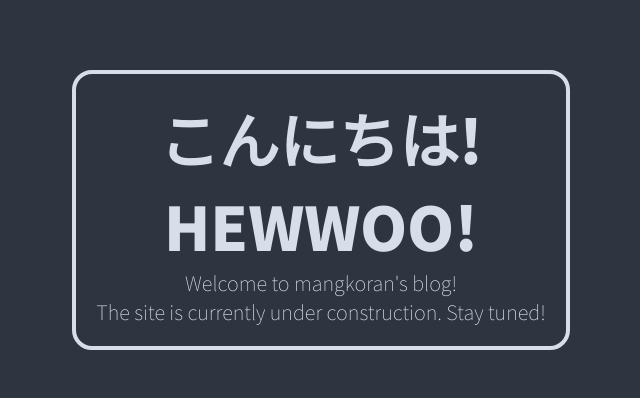
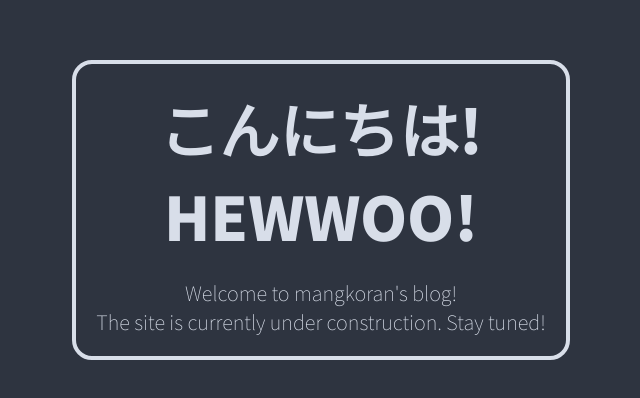
Before and after one commit to mangkoran/mangkoran.github.io, a plain HTML site: page index.html in a window 1280 px wide. Shown: the part 190-588 px from the top of the page, without its empty margins (319-959 px from the left). Drawn offline with Linux system fonts and the light colour scheme.

Commit message:
Restructure welcome div

```diff
--- a/css/style.css
+++ b/css/style.css
@@ -26,7 +26,7 @@
 html {
     font-size: 10px;
 }
-#welcome {
+#welcome-div {
     display: flex;
     flex-direction: column;
     align-items: center;
@@ -37,11 +37,14 @@ html {
     color: var(--base04);
     font-family: 'Noto Sans JP', sans-serif;
 }
-.welcome-div {
+.welcome-content {
     /* margin: 20px; */
     border: 4px solid var(--base04);
     border-radius: 20px;
     padding: 20px;
+}
+.welcome-desc {
+    margin: 20px 0 0 0;
 }
 h1 {
     font-size: 6rem;
@@ -52,4 +55,5 @@ p {
     font-size: 2rem;
     font-weight: 100;
     text-align: center;
+    /* margin: 20px 0 0 0; */
 }
--- a/index.html
+++ b/index.html
@@ -3,14 +3,17 @@
         <link rel="stylesheet" href="./css/style.css" type="text/css" media="screen" />
     </head>
     <body>
-        <div id="welcome">
-            <div class="welcome-div">
+        <div id="welcome-div">
+            <div class="welcome-content">
+                <div class="welcome-header">
                     <h1>
                         こんにちは!
                     </h1>
                     <h1>
                         HEWWOO!
                     </h1>
+                </div>
+                <div class="welcome-desc">
                     <p>
                         Welcome to mangkoran's blog!
                     </p>
@@ -19,5 +22,6 @@
                     </p>
                 </div>
             </div>
+        </div>
     </body>
 </html>
```
Lines whose indentation alone changed are shown as unchanged.
